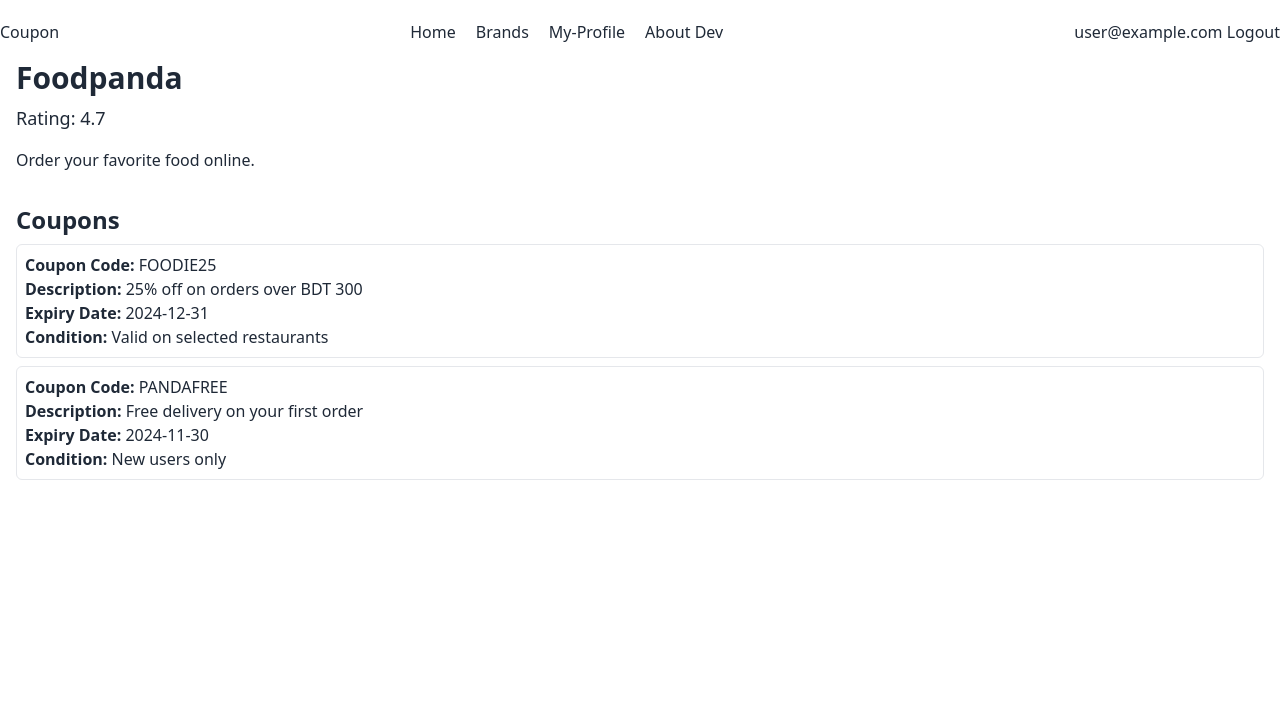
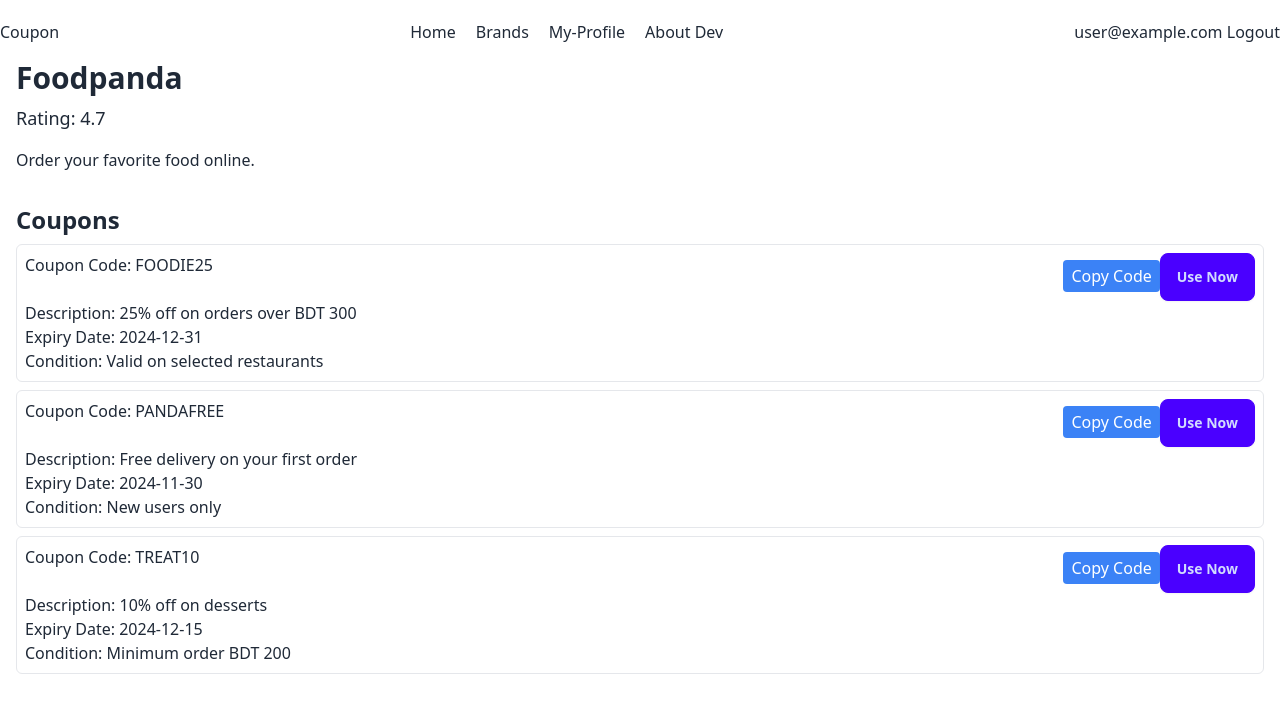
Before and after one commit to Piash2K/discount-pro, a React app: page /brands/brand/a5b6c7d8e9f0 in a window 1280 px wide. Shown: the top 712 px of the page. Built offline with nearby package versions, Linux system fonts and the light colour scheme; no server answers; sample sign-in values are in the browser's storage; the HTML template or start-up script is replaced by a standard one.

Commit message:
cuopon code copy functionalities and use code functionalities done

```diff
--- a/public/ecommerce_coupons.json
+++ b/public/ecommerce_coupons.json
@@ -22,6 +22,20 @@
                 "expiry_date": "2024-11-30",
                 "condition": "Valid for selected items only",
                 "coupon_type": "Shipping"
+            },
+            {
+                "coupon_code": "NEWUSER25",
+                "description": "25% off for new users",
+                "expiry_date": "2025-01-31",
+                "condition": "Minimum purchase BDT 1500",
+                "coupon_type": "Discount"
+            },
+            {
+                "coupon_code": "FLASH30",
+                "description": "30% off flash sale",
+                "expiry_date": "2024-12-01",
+                "condition": "Valid on selected categories",
+                "coupon_type": "Discount"
             }
         ]
     },
@@ -40,6 +54,20 @@
                 "description": "15% off on smartphones",
                 "expiry_date": "2024-12-25",
                 "condition": "Minimum purchase BDT 10000",
+                "coupon_type": "Discount"
+            },
+            {
+                "coupon_code": "FREESHIP50",
+                "description": "Free shipping on orders above BDT 5000",
+                "expiry_date": "2024-12-20",
+                "condition": "Valid for electronic gadgets only",
+                "coupon_type": "Shipping"
+            },
+            {
+                "coupon_code": "WEEKEND20",
+                "description": "20% off on weekend shopping",
+                "expiry_date": "2024-11-30",
+                "condition": "Applicable on weekends only",
                 "coupon_type": "Discount"
             }
         ]
@@ -60,6 +88,20 @@
                 "expiry_date": "2025-01-01",
                 "condition": "For new users only",
                 "coupon_type": "Discount"
+            },
+            {
+                "coupon_code": "FRUIT10",
+                "description": "10% off on fresh fruits",
+                "expiry_date": "2024-12-10",
+                "condition": "Minimum order BDT 500",
+                "coupon_type": "Discount"
+            },
+            {
+                "coupon_code": "SAVE100",
+                "description": "Save 100 BDT on orders above BDT 2000",
+                "expiry_date": "2024-12-31",
+                "condition": "Valid on groceries only",
+                "coupon_type": "Discount"
             }
         ]
     },
@@ -78,6 +120,20 @@
                 "description": "20% off on selected items",
                 "expiry_date": "2024-11-20",
                 "condition": "Excludes clearance products",
+                "coupon_type": "Discount"
+            },
+            {
+                "coupon_code": "WINTER15",
+                "description": "15% off on winter collection",
+                "expiry_date": "2025-02-01",
+                "condition": "No minimum purchase",
+                "coupon_type": "Discount"
+            },
+            {
+                "coupon_code": "NEWYEAR25",
+                "description": "25% off on New Year sale",
+                "expiry_date": "2024-12-31",
+                "condition": "Selected items only",
                 "coupon_type": "Discount"
             }
         ]
@@ -105,6 +161,13 @@
                 "expiry_date": "2024-11-30",
                 "condition": "New users only",
                 "coupon_type": "Shipping"
+            },
+            {
+                "coupon_code": "TREAT10",
+                "description": "10% off on desserts",
+                "expiry_date": "2024-12-15",
+                "condition": "Minimum order BDT 200",
+                "coupon_type": "Discount"
             }
         ]
     },
@@ -124,6 +187,20 @@
                 "expiry_date": "2024-12-10",
                 "condition": "No minimum order required",
                 "coupon_type": "Discount"
+            },
+            {
+                "coupon_code": "NOVEL15",
+                "description": "15% off on novels",
+                "expiry_date": "2024-12-20",
+                "condition": "Minimum purchase BDT 500",
+                "coupon_type": "Discount"
+            },
+            {
+                "coupon_code": "DELIVERY50",
+                "description": "50% off on delivery charges",
+                "expiry_date": "2024-12-31",
+                "condition": "Orders above BDT 1000",
+                "coupon_type": "Shipping"
             }
         ]
     },
--- a/src/components/BrandDetails.jsx
+++ b/src/components/BrandDetails.jsx
@@ -1,5 +1,5 @@
 import React from "react";
-import { useLoaderData } from "react-router-dom";
+import { Link, useLoaderData } from "react-router-dom";
 import { CopyToClipboard } from 'react-copy-to-clipboard';
 
 const BrandDetails = () => {
@@ -18,18 +18,22 @@
                     <ul className="mt-2">
                         {brandData.coupons.map((coupon, index) => (
                             <li key={index} className="p-2 border rounded-md mb-2">
-                                <p>
-                                    <strong>Coupon Code:</strong> {coupon.coupon_code}
-                                </p>
-                                <p>
-                                    <strong>Description:</strong> {coupon.description}
-                                </p>
-                                <p>
-                                    <strong>Expiry Date:</strong> {coupon.expiry_date}
-                                </p>
-                                <p>
-                                    <strong>Condition:</strong> {coupon.condition}
-                                </p>
+                                <div className="flex justify-between">
+                                    <p>Coupon Code: {coupon.coupon_code}</p>
+                                    <div>
+                                        <CopyToClipboard
+                                            text={coupon.coupon_code}
+                                            onCopy={() => alert(`Copied: ${coupon.coupon_code}`)}>
+                                            <button className="bg-blue-500 text-white px-2 py-1 rounded hover:bg-blue-600">
+                                                Copy Code
+                                            </button>
+                                        </CopyToClipboard>
+                                        <a href={brandData.shop_Link} target="_blank" className="btn btn-primary" >Use Now</a>
+                                    </div>
+                                </div>
+                                <p>Description: {coupon.description}</p>
+                                <p>Expiry Date: {coupon.expiry_date}</p>
+                                <p>Condition: {coupon.condition}</p>
                             </li>
                         ))}
                     </ul>
```
Lines whose indentation alone changed are shown as unchanged.
